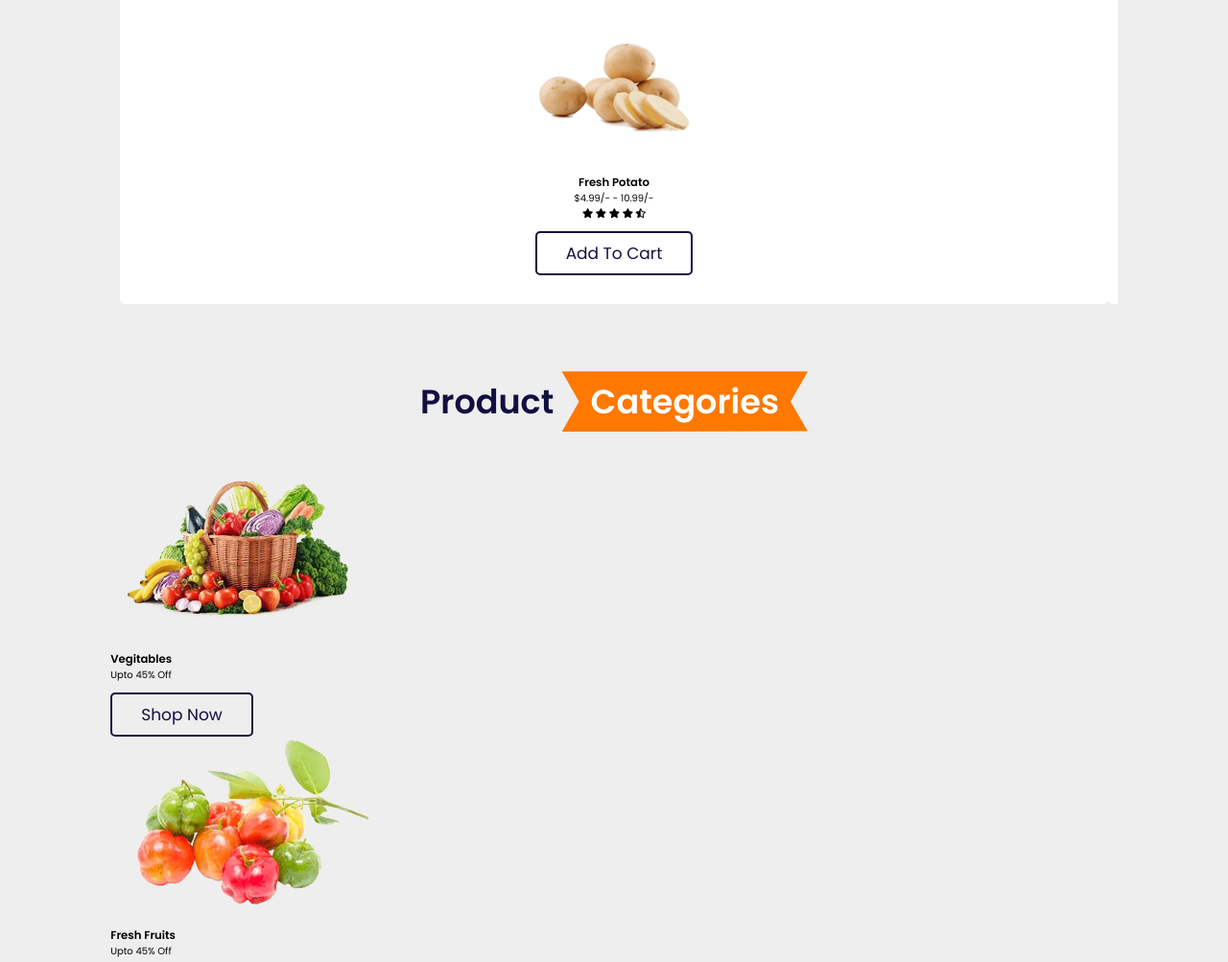
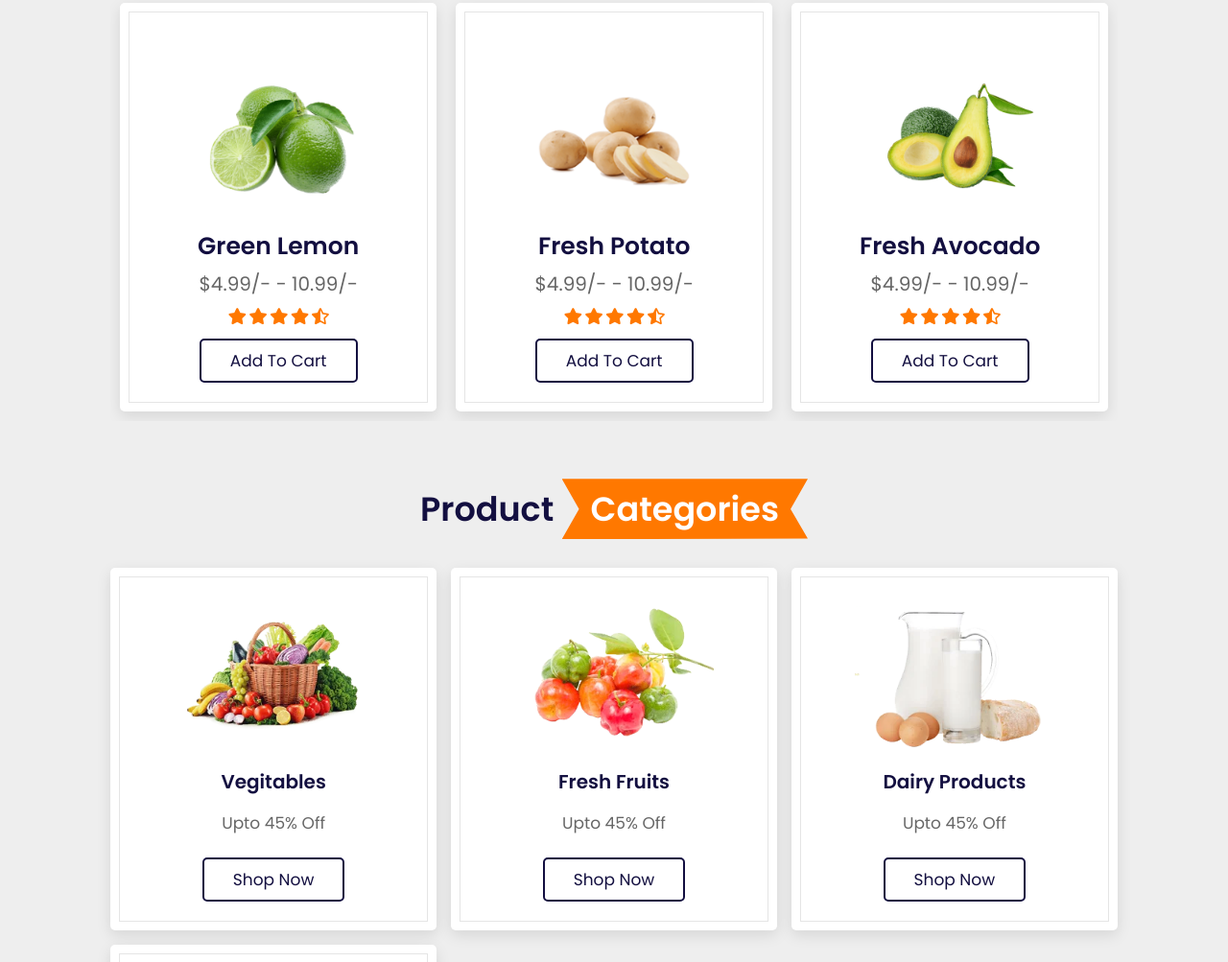
Before and after one commit to Tohirjon-Odilov/youtube-groceryStoreDesign-website, a plain HTML site: page index.html in a window 1280 px wide. Shown: the part 1628-2631 px from the top of the page at 96% size. Drawn offline with nearby package versions, Linux system fonts and the light colour scheme.

Commit message:
update file

```diff
--- a/css/style.css
+++ b/css/style.css
@@ -344,7 +344,7 @@ section{
 }
 
 .products .product-slider{
-    padding: 1rem;
+    padding:1rem;
 }
 
 .products .product-slider:first-child{
@@ -353,12 +353,13 @@ section{
 
 .products .product-slider .box{
     background: #fff;
-    border-radius:  .5rem;
+    border-radius: .5rem;
     text-align: center;
-    padding: 3rem 2rem;
-    outline-offset:  -1rem;
-    outline: var(--box-shadow);
-    transition:  .2s linear;
+    padding:3rem 2rem;
+    outline-offset: -1rem;
+    outline: var(--outline);
+    box-shadow: var(--box-shadow);
+    transition: .2s linear;
 }
 
 .products .product-slider .box:hover{
@@ -367,5 +368,61 @@ section{
 }
 
 .products .product-slider .box img{
-    height: 20rem;
+    height:20rem;
 }
+
+.products .product-slider .box h3{
+    font-size: 2.5rem;
+    color:var(--black);
+}
+
+.products .product-slider .box .price{
+    font-size: 2rem;
+    color:var(--light-color);
+    padding:.5rem 0;
+}
+
+.products .product-slider .box .stars i{
+    font-size: 1.7rem;
+    color:var(--orange);
+    padding:.5rem 0;
+}
+
+.categories .box-container{
+    display: grid;
+    grid-template-columns: repeat(auto-fit, minmax(26rem, 1fr));
+    gap:1.5rem;
+}
+
+.categories .box-container .box{
+    padding:3rem 2rem;
+    border-radius: .5rem;
+    background:#fff;
+    box-shadow: var(--box-shadow);
+    outline:var(--outline);
+    outline-offset: -1rem;
+    text-align: center;
+}
+
+.categories .box-container .box:hover{
+    outline:var(--outline-hover);
+    outline-offset: 0rem;
+}
+
+.categories .box-container .box img{
+    margin:1rem 0;
+    height:15rem;
+}
+
+.categories .box-container .box h3{
+   font-size: 2rem;
+   color:var(--black);
+   line-height: 1.8;
+}
+
+.categories .box-container .box p{
+    font-size: 1.7rem;
+    color:var(--light-color);
+    line-height: 1.8;
+    padding:1rem 0;
+}
--- a/index.html
+++ b/index.html
@@ -321,6 +321,9 @@
 
 <!-- review section starts  -->
 
+        <script src="https://unpkg.com/swiper@7/swiper-bundle.min.js"></script>
+
+        <!-- custom js file link  -->
         <script src="js/script.js"></script>
     </body>
 </html>
--- a/js/script.js
+++ b/js/script.js
@@ -1,35 +1,84 @@
-let searchForm = document.querySelector('.search-form');
+let searchForm = document.querySelector(".search-form");
 
-document.querySelector('#search-btn').onclick = () =>{
-    searchForm.classList.toggle('active');
-    shoppingCart.classList.remove('active');
-    loginForm.classList.remove('active');
-    navbar.classList.remove('active');
-}
+document.querySelector("#search-btn").onclick = () => {
+  searchForm.classList.toggle("active");
+  shoppingCart.classList.remove("active");
+  loginForm.classList.remove("active");
+  navbar.classList.remove("active");
+};
 
-let shoppingCart = document.querySelector('.shopping-cart');
+let shoppingCart = document.querySelector(".shopping-cart");
 
-document.querySelector('#cart-btn').onclick = () =>{
-    shoppingCart.classList.toggle('active');
-    searchForm.classList.remove('active');
-    loginForm.classList.remove('active');
-    navbar.classList.remove('active');
-}
+document.querySelector("#cart-btn").onclick = () => {
+  shoppingCart.classList.toggle("active");
+  searchForm.classList.remove("active");
+  loginForm.classList.remove("active");
+  navbar.classList.remove("active");
+};
 
-let loginForm = document.querySelector('.login-form');
+let loginForm = document.querySelector(".login-form");
 
-document.querySelector('#login-btn').onclick = () =>{
-    loginForm.classList.toggle('active');
-    searchForm.classList.remove('active');
-    shoppingCart.classList.remove('active');
-    navbar.classList.remove('active');
-}
+document.querySelector("#login-btn").onclick = () => {
+  loginForm.classList.toggle("active");
+  searchForm.classList.remove("active");
+  shoppingCart.classList.remove("active");
+  navbar.classList.remove("active");
+};
 
-let navbar = document.querySelector('.navbar');
+let navbar = document.querySelector(".navbar");
 
-document.querySelector('#menu-btn').onclick = () =>{
-    navbar.classList.toggle('active');
-    searchForm.classList.remove('active');
-    shoppingCart.classList.remove('active');
-    loginForm.classList.remove('active');
-}
+document.querySelector("#menu-btn").onclick = () => {
+  navbar.classList.toggle("active");
+  searchForm.classList.remove("active");
+  shoppingCart.classList.remove("active");
+  loginForm.classList.remove("active");
+};
+
+window.onscroll = () => {
+  searchForm.classList.remove("active");
+  shoppingCart.classList.remove("active");
+  loginForm.classList.remove("active");
+  navbar.classList.remove("active");
+};
+
+var swiper = new Swiper(".product-slider", {
+  loop: true,
+  spaceBetween: 20,
+  autoplay: {
+    delay: 7500,
+    disableOnInteraction: false,
+  },
+  centeredSlides: true,
+  breakpoints: {
+    0: {
+      slidesPerView: 1,
+    },
+    768: {
+      slidesPerView: 2,
+    },
+    1020: {
+      slidesPerView: 3,
+    },
+  },
+});
+
+var swiper = new Swiper(".review-slider", {
+  loop: true,
+  spaceBetween: 20,
+  autoplay: {
+    delay: 7500,
+    desableOnInteraction: false,
+  },
+  centeredSlides: true,
+  breakpoints: {
+    0: {
+      slidesPerView: 1,
+    },
+    768: {
+      slidesPerView: 2,
+    },
+    1020: {
+      slidesPerView: 3,
+    },
+  },
+});
```
